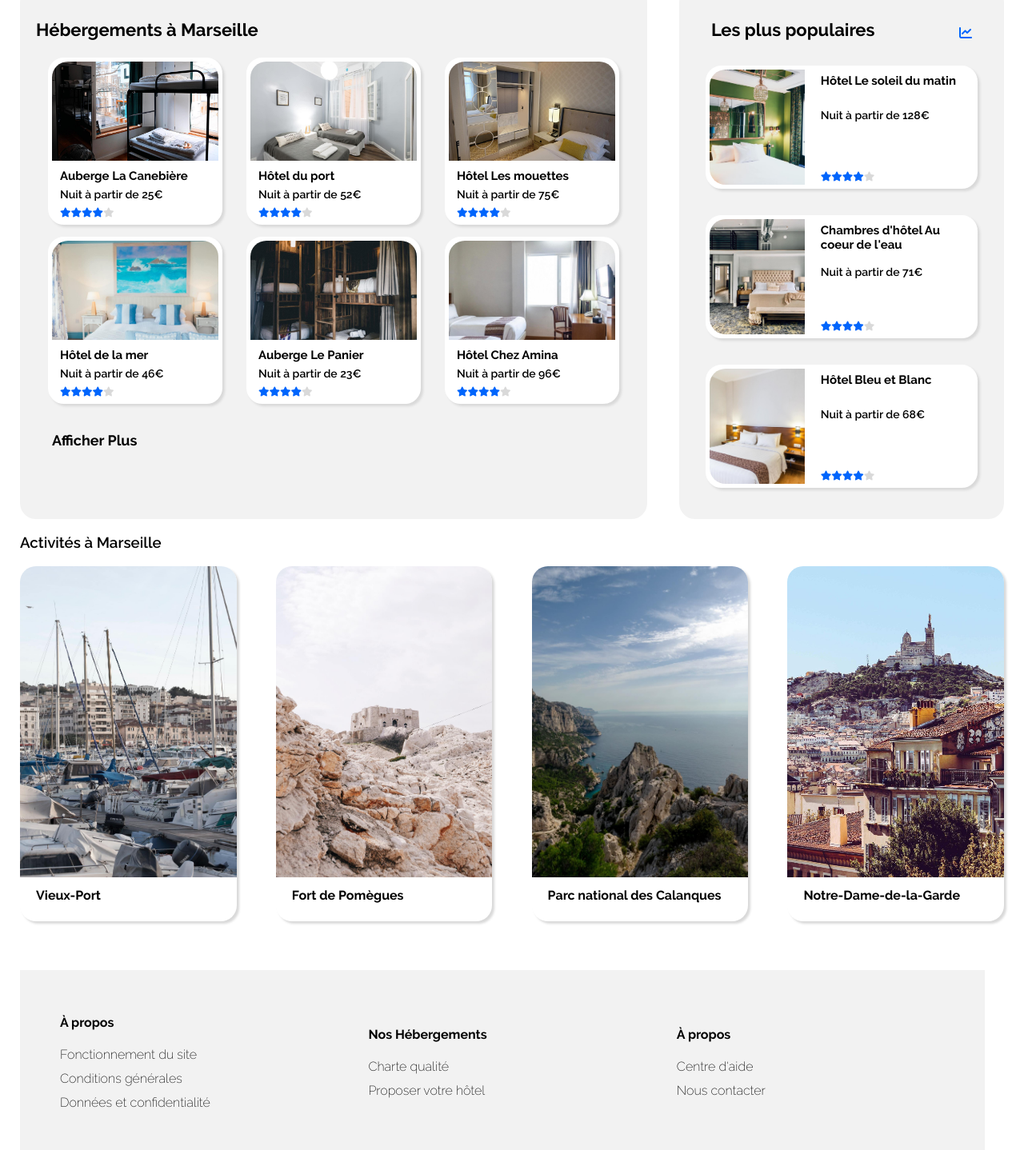
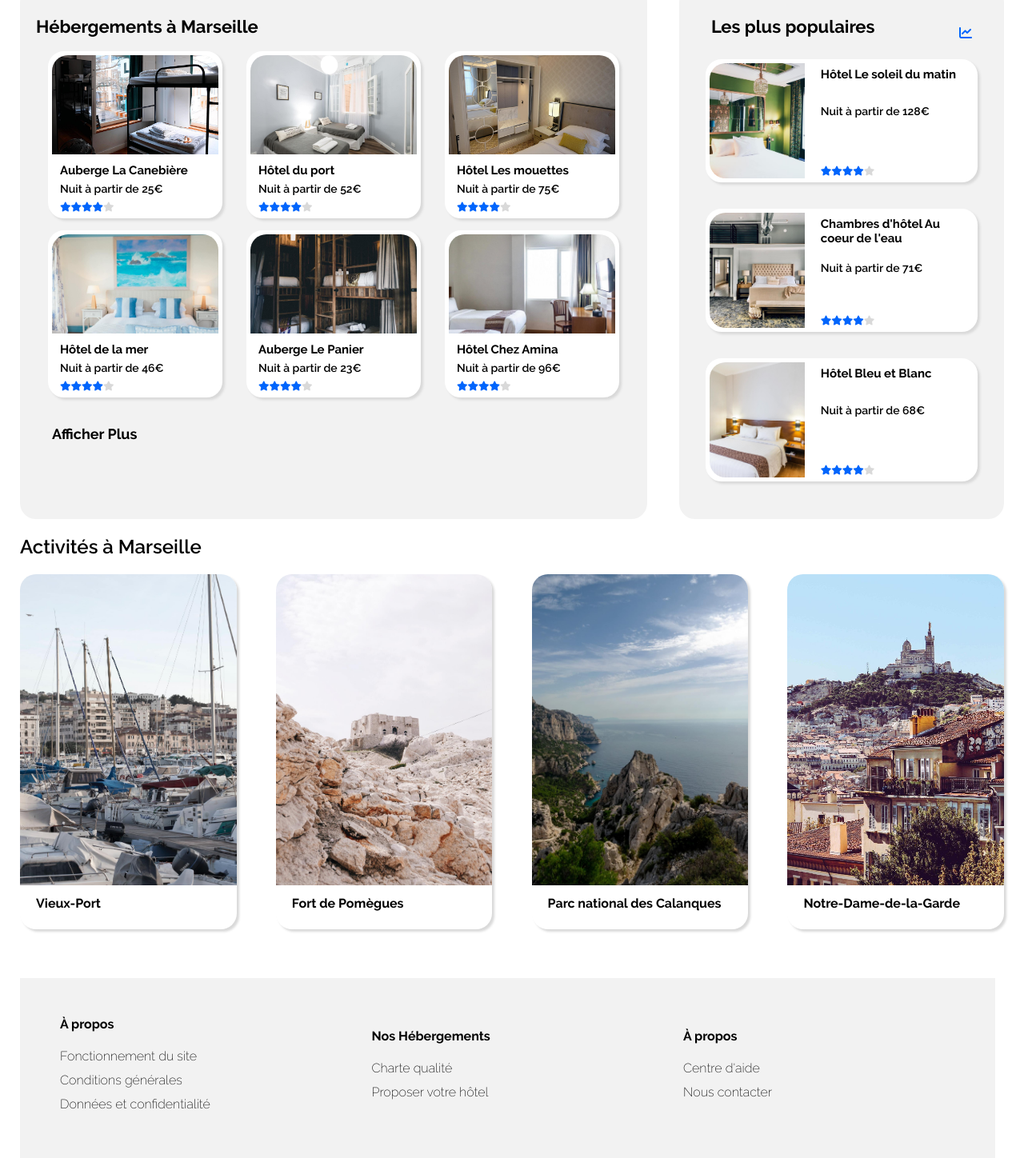
Before and after one commit to Camillemtd/Booki, a plain HTML site: page index.html in a window 1280 px wide. Shown: the part 520-1968 px from the top of the page at 80% size. Drawn offline with Linux system fonts and the light colour scheme.

Commit message:
Réorganisation des balises <h>

```diff
--- a/css/index.css
+++ b/css/index.css
@@ -502,7 +502,7 @@ header{
 /**Footer**/
 
 footer{
-    width: 94%;
+    width: 95%;
     height: 225px;
     background-color: #F2F2F2;
     display: flex;
--- a/index.html
+++ b/index.html
@@ -75,14 +75,14 @@
         <!--CARD hebergement-->
         <div class="orga">
             <section id="hébergements">
-                <h3 class="grandTitre">Hébergements à Marseille</h3>
+                <h2 class="grandTitre">Hébergements à Marseille</h2>
                 <div class="alignHebergement">
                     <article class="articleHebergement">
                         <a href="#" class="lienHebergement">
                             <img class="imageHebergement" alt="photo"
                                 src="assets/Images%20Booki/hebergements/3_medium/marcus-loke-WQJvWU_HZFo-unsplash.jpg">
-                            <h4 class="titreHebergement">Auberge La Canebière</h4>
-                            <h5 class="prixHebergement">Nuit à partir de 25€</h5>
+                            <h3 class="titreHebergement">Auberge La Canebière</h3>
+                            <h4 class="prixHebergement">Nuit à partir de 25€</h4>
                             <ul class="noteHebergement">
                                 <li><i class="fa-xs fa-sharp fa-solid fa-star"></i></li>
                                 <li><i class="fa-xs fa-sharp fa-solid fa-star"></i></li>
@@ -96,8 +96,8 @@
                         <a href="#" class="lienHebergement">
                             <img class="imageHebergement" alt="photo"
                                 src="assets/Images%20Booki/hebergements/3_medium/fred-kleber-gTbaxaVLvsg-unsplash.jpg">
-                            <h4 class="titreHebergement">Hôtel du port</h4>
-                            <h5 class="prixHebergement">Nuit à partir de 52€</h5>
+                            <h3 class="titreHebergement">Hôtel du port</h3>
+                            <h4 class="prixHebergement">Nuit à partir de 52€</h4>
                             <ul class="noteHebergement">
                                 <li><i class="fa-xs fa-sharp fa-solid fa-star"></i></li>
                                 <li><i class="fa-xs fa-sharp fa-solid fa-star"></i></li>
@@ -111,8 +111,8 @@
                         <a href="#" class="lienHebergement">
                             <img class="imageHebergement" alt="photo"
                                 src="assets/Images%20Booki/hebergements/3_medium/reisetopia-B8WIgxA_PFU-unsplash.jpg">
-                            <h4 class="titreHebergement">Hôtel Les mouettes</h4>
-                            <h5 class="prixHebergement">Nuit à partir de 75€</h5>
+                            <h3 class="titreHebergement">Hôtel Les mouettes</h3>
+                            <h4 class="prixHebergement">Nuit à partir de 75€</h4>
                             <ul class="noteHebergement">
                                 <li><i class="fa-xs fa-sharp fa-solid fa-star"></i></li>
                                 <li><i class="fa-xs fa-sharp fa-solid fa-star"></i></li>
@@ -129,8 +129,8 @@
                         <a href="" class="lienHebergement">
                             <img class="imageHebergement" alt="photo"
                                 src="assets/Images%20Booki/hebergements/3_medium/annie-spratt-Eg1qcIitAuA-unsplash.jpg">
-                            <h4 class="titreHebergement">Hôtel de la mer</h4>
-                            <h5 class="prixHebergement">Nuit à partir de 46€</h5>
+                            <h3 class="titreHebergement">Hôtel de la mer</h3>
+                            <h4 class="prixHebergement">Nuit à partir de 46€</h4>
                             <ul class="noteHebergement">
                                 <li><i class="fa-xs fa-sharp fa-solid fa-star"></i></li>
                                 <li><i class="fa-xs fa-sharp fa-solid fa-star"></i></li>
@@ -144,8 +144,8 @@
                         <a href="" class="lienHebergement">
                             <img class="imageHebergement" alt="photo"
                                 src="assets/Images%20Booki/hebergements/3_medium/nicate-lee-kT-ZyaiwBe0-unsplash.jpg">
-                            <h4 class="titreHebergement">Auberge Le Panier</h4>
-                            <h5 class="prixHebergement">Nuit à partir de 23€</h5>
+                            <h3 class="titreHebergement">Auberge Le Panier</h3>
+                            <h4 class="prixHebergement">Nuit à partir de 23€</h4>
                             <ul class="noteHebergement">
                                 <li><i class="fa-xs fa-sharp fa-solid fa-star"></i></li>
                                 <li><i class="fa-xs fa-sharp fa-solid fa-star"></i></li>
@@ -159,8 +159,8 @@
                         <a href="" class="lienHebergement">
                             <img class="imageHebergement" alt="photo"
                                 src="assets/Images%20Booki/hebergements/3_medium/febrian-zakaria-M6S1WvfW68A-unsplash.jpg">
-                            <h4 class="titreHebergement">Hôtel Chez Amina</h4>
-                            <h5 class="prixHebergement">Nuit à partir de 96€</h5>
+                            <h3 class="titreHebergement">Hôtel Chez Amina</h3>
+                            <h4 class="prixHebergement">Nuit à partir de 96€</h4>
                             <ul class="noteHebergement">
                                 <li><i class="fa-xs fa-sharp fa-solid fa-star"></i></li>
                                 <li><i class="fa-xs fa-sharp fa-solid fa-star"></i></li>
@@ -181,7 +181,7 @@
 
             <aside class="asidePopulaire">
                 <div class="titrePopulaire">
-                    <h3 class="grandTitrePopulaire">Les plus populaires</h3>
+                    <h2 class="grandTitrePopulaire">Les plus populaires</h2>
                     <i id="logoPopulaire" class="fa-sharp fa-solid fa-chart-line"></i>
                 </div>
                 <div class="flexArticlePopulaire">
@@ -190,8 +190,8 @@
                             <img class="imagePopulaire" alt="photoHébergement"
                                 src="assets/Images%20Booki/hebergements/3_medium/emile-guillemot-Bj_rcSC5XfE-unsplash.jpg">
                             <div class="descriptionPopulaire">
-                                <h4 class="titreArticlePopulaire">Hôtel Le soleil du matin</h4>
-                                <h5 class="prixPopulaire"> Nuit à partir de 128€</h5>
+                                <h3 class="titreArticlePopulaire">Hôtel Le soleil du matin</h3>
+                                <h4 class="prixPopulaire"> Nuit à partir de 128€</h4>
                                 <ul class="notePopulaire">
                                     <li><i class="fa-xs fa-sharp fa-solid fa-star"></i></li>
                                     <li><i class="fa-xs fa-sharp fa-solid fa-star"></i></li>
@@ -208,8 +208,8 @@
                             <img class="imagePopulaire" alt="photoHébergement"
                                 src="assets/Images%20Booki/hebergements/3_medium/aw-creative-VGs8z60yT2c-unsplash.jpg">
                             <div class="descriptionPopulaire">
-                                <h4 class="titreArticlePopulaire">Chambres d'hôtel Au coeur de l'eau</h4>
-                                <h5 class="prixPopulaire"> Nuit à partir de 71€</h5>
+                                <h3 class="titreArticlePopulaire">Chambres d'hôtel Au coeur de l'eau</h3>
+                                <h4 class="prixPopulaire"> Nuit à partir de 71€</h4>
                                 <ul class="notePopulaire">
                                     <li><i class="fa-xs fa-sharp fa-solid fa-star"></i></li>
                                     <li><i class="fa-xs fa-sharp fa-solid fa-star"></i></li>
@@ -225,8 +225,8 @@
                             <img class="imagePopulaire" alt="photoHébergement"
                                 src="assets/Images%20Booki/hebergements/3_medium/febrian-zakaria-sjvU0THccQA-unsplash.jpg">
                             <div class="descriptionPopulaire">
-                                <h4 class="titreArticlePopulaire">Hôtel Bleu et Blanc</h4>
-                                <h5 class="prixPopulaire"> Nuit à partir de 68€</h5>
+                                <h3 class="titreArticlePopulaire">Hôtel Bleu et Blanc</h3>
+                                <h4 class="prixPopulaire"> Nuit à partir de 68€</h4>
                                 <ul class="notePopulaire">
                                     <li><i class="fa-xs fa-sharp fa-solid fa-star"></i></li>
                                     <li><i class="fa-xs fa-sharp fa-solid fa-star"></i></li>
@@ -243,34 +243,34 @@
 
         <!--Section sur les Activités à Marseille-->
         <section id="activités">
-            <h3 class="grandTitreActivités">Activités à Marseille</h3>
+            <h2 class="grandTitreActivités">Activités à Marseille</h2>
             <div class="alignActivités">
                 <article class="articleActivités">
                     <a class="lienActivités" href="">
                         <img class="imageActivités" alt="photo ville"
                             src="assets/Images%20Booki/activites/2_large/reno-laithienne-QUgJhdY5Fyk-unsplash.jpg">
-                        <h4 class="titreActivités">Vieux-Port</h4>
+                        <h3 class="titreActivités">Vieux-Port</h3>
                     </a>
                 </article>
                 <article class="articleActivités">
                     <a class="lienActivités" href="">
                         <img class="imageActivités" alt="photo ville"
                             src="assets/Images%20Booki/activites/2_large/paul-hermann-QFTrLdQIRhI-unsplash.jpg">
-                        <h4 class="titreActivités">Fort de Pomègues</h4>
+                        <h3 class="titreActivités">Fort de Pomègues</h3>
                     </a>
                 </article>
                 <article class="articleActivités">
                     <a class="lienActivités" href="">
                         <img class="imageActivités" alt="photo ville"
                             src="assets/Images%20Booki/activites/2_large/kilyan-sockalingum-NR8-cBCN3aI-unsplash.jpg">
-                        <h4 class="titreActivités">Parc national des Calanques</h4>
+                        <h3 class="titreActivités">Parc national des Calanques</h3>
                     </a>
                 </article>
                 <article class="articleActivités">
                     <a class="lienActivités" href="">
                         <img class="imageActivités" alt="photo ville"
                             src="assets/Images%20Booki/activites/2_large/florian-wehde-xW9e8gdotxI-unsplash.jpg">
-                        <h4 class="titreActivités">Notre-Dame-de-la-Garde</h4>
+                        <h3 class="titreActivités">Notre-Dame-de-la-Garde</h3>
                     </a>
                 </article>
             </div>
@@ -282,7 +282,7 @@
     <footer>
         <div class="alignFooter">
             <div class="descriptionFooter">
-                <h5 class="titreFooter">À propos</h5>
+                <h2 class="titreFooter">À propos</h2>
                 <ul class="listeFooter">
                     <li><a class="lienFooter" href="">Fonctionnement du site</a></li>
                     <li><a class="lienFooter" href="">Conditions générales</a></li>
@@ -290,14 +290,14 @@
                 </ul>
             </div>
             <div class="descriptionFooter">
-                <h5 class="titreFooter">Nos Hébergements</h5>
+                <h2 class="titreFooter">Nos Hébergements</h2>
                 <ul class="listeFooter">
                     <li><a class="lienFooter" href="">Charte qualité</a></li>
                     <li><a class="lienFooter" href="">Proposer votre hôtel</a></li>
                 </ul>
             </div>
             <div class="descriptionFooter">
-                <h5 class="titreFooter">À propos</h5>
+                <h2 class="titreFooter">À propos</h2>
                 <ul class="listeFooter">
                     <li><a class="lienFooter" href="">Centre d'aide</a></li>
                     <li><a class="lienFooter" href="">Nous contacter</a></li>
```
